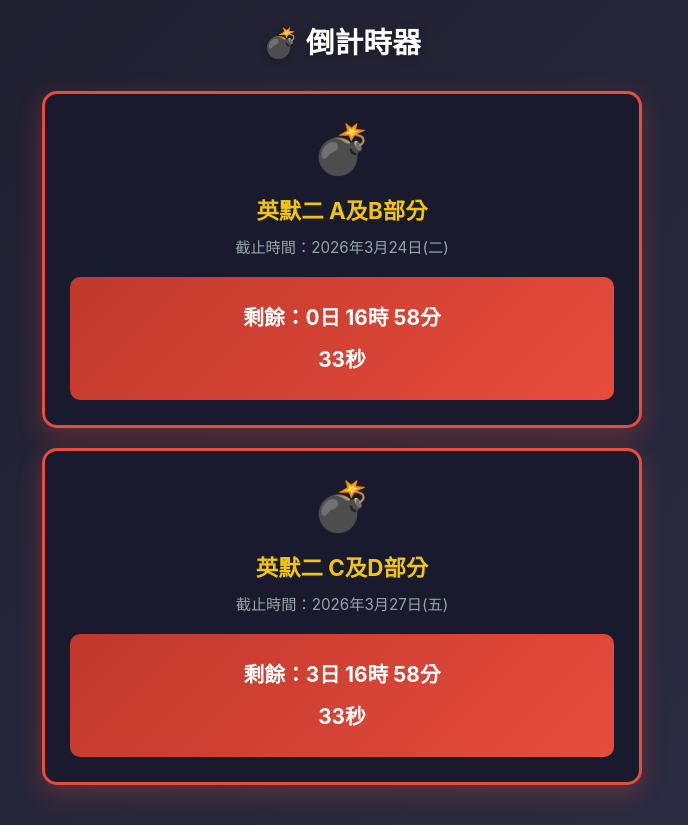
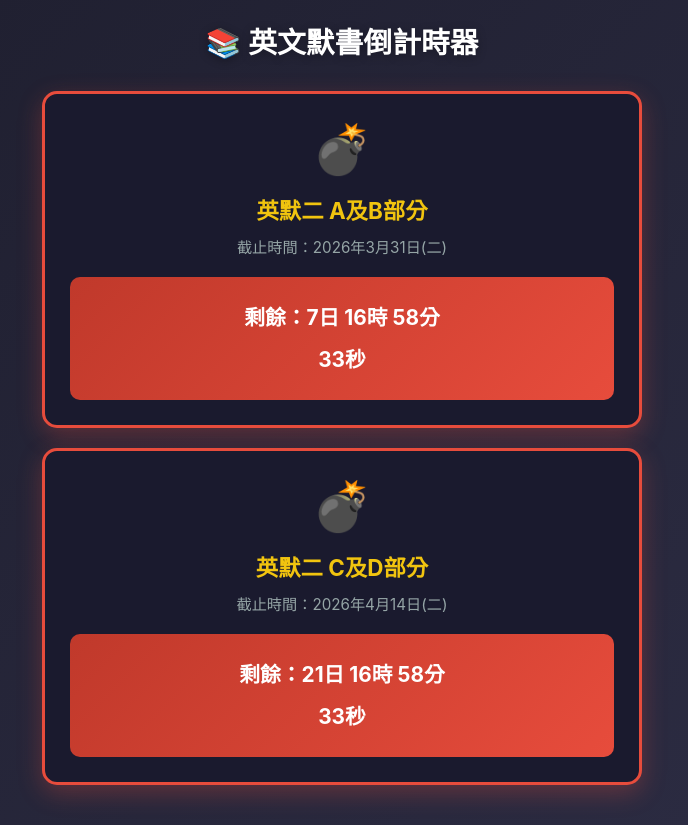
Before and after one commit to georgehiman34-spec/Timer, a plain HTML site: page index.html in a window 1280 px wide. Shown: the whole page, without its empty margins (298-986 px from the left). Drawn offline with Linux system fonts and the light colour scheme.

Commit message:
Update index.html

```diff
--- a/index.html
+++ b/index.html
@@ -3,7 +3,7 @@
 <head>
     <meta charset="UTF-8">
     <meta name="viewport" content="width=device-width, initial-scale=1.0">
-    <title>炸彈倒計時器</title>
+    <title>英文默書倒計時器</title>
     <style>
         * {
             margin: 0;
@@ -139,7 +139,7 @@
 </head>
 <body>
     <div class="container">
-        <h1>💣 倒計時器</h1>
+        <h1>📚 英文默書倒計時器</h1>
 
         <div id="countdown-container">
             <!-- 倒計時卡片將由 JavaScript 生成 -->
@@ -147,27 +147,20 @@
     </div>
 
     <script>
-        // 配置倒計時項目 - 請在這裡修改您的日期和標題
+        // 配置倒計時項目
         const countdownItems = [
             {
                 id: 1,
                 title: "英默二 A及B部分",
-                deadline: new Date("2026-03-24T23:59:59"),
-                deadlineText: "2026年3月24日(二)"
+                deadline: new Date("2026-03-31T23:59:59"),
+                deadlineText: "2026年3月31日(二)"
             },
             {
                 id: 2,
                 title: "英默二 C及D部分",
-                deadline: new Date("2026-03-27T23:59:59"),
-                deadlineText: "2026年3月27日(五)"
-            },
-            // 可以添加更多倒計時項目
-            // {
-            //     id: 3,
-            //     title: "您的標題",
-            //     deadline: new Date("2026-04-01T23:59:59"),
-            //     deadlineText: "2026年4月1日(三)"
-            // }
+                deadline: new Date("2026-04-14T23:59:59"),
+                deadlineText: "2026年4月14日(二)"
+            }
         ];
 
         function updateCountdown() {
```
